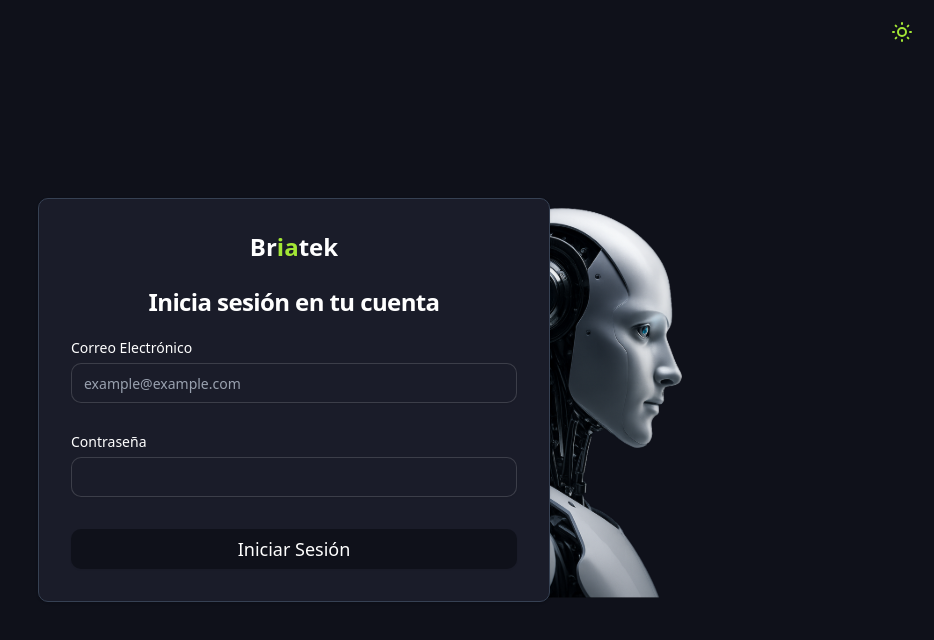
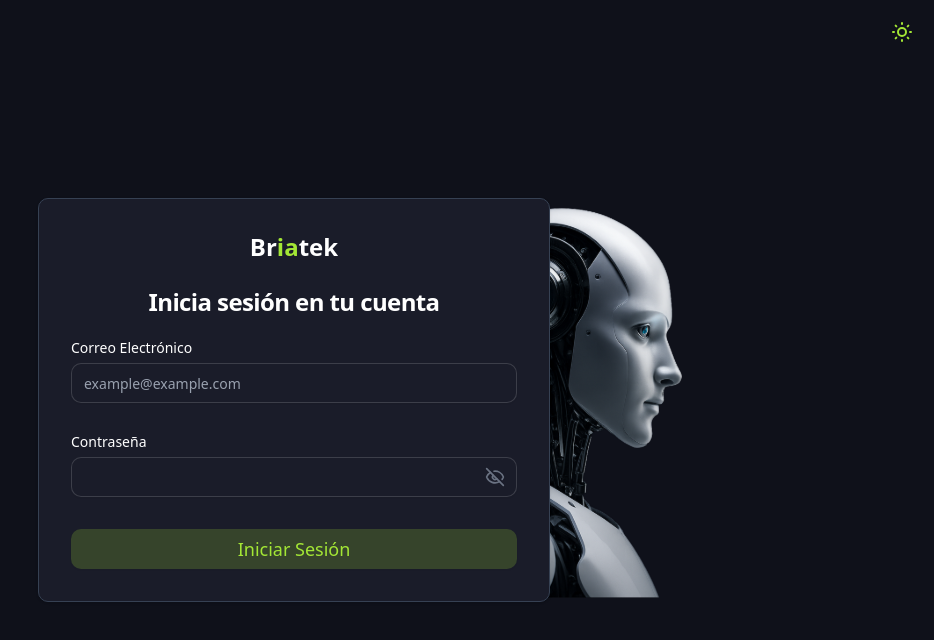
Before and after one commit to leo26275/briatek_auth_front, a React (Vite) app: page / in a window 1280 px wide. Shown: the top 640 px of the page, without its empty margins (346-1280 px from the left). Built offline with nearby package versions, Linux system fonts and the light colour scheme.

Commit message:
tag: updating custom button and input component

```diff
--- a/src/components/common/BRTKButton.tsx
+++ b/src/components/common/BRTKButton.tsx
@@ -18,7 +18,7 @@
         <Button
             className={cn(
                 `${className ?? ''}`,
-                'text-white bg-primary hover:bg-primary/90 focus:ring-4 focus:outline-none font-medium rounded-lg text-lg px-5 py-2.5 text-center',
+                'text-white bg-primary hover:bg-primary/80 dark:text-custom-green dark:bg-custom-green-100 dark:hover:bg-custom-green-200 focus:ring-4 focus:outline-none font-medium rounded-lg text-lg px-5 py-2.5 text-center',
             )}
             disabled={disabled}
             type={type}
--- a/src/components/common/BRTKInput.tsx
+++ b/src/components/common/BRTKInput.tsx
@@ -1,9 +1,20 @@
+import { useState } from 'react';
+import { EyeIcon, EyeOffIcon } from 'lucide-react';
 import type { FieldValues } from 'react-hook-form';
 // components
-import { FormControl, FormField, FormItem, FormLabel, FormMessage } from '../ui/form';
+import {
+    FormControl,
+    FormDescription,
+    FormField,
+    FormItem,
+    FormLabel,
+    FormMessage,
+} from '../ui/form';
 import { Input } from '../ui/input';
 // data
 import type { BRTKInputProps } from '@/data/types';
+// utils
+import { cn } from '@/lib/utils';
 
 const BRTKInput = <T extends FieldValues>({
     control,
@@ -11,7 +22,11 @@
     label,
     placeholder,
     isLoading,
+    type = 'text',
+    extra,
 }: BRTKInputProps<T>) => {
+    const [showPassword, setShowPassword] = useState(false);
+
     return (
         <FormField
             control={control}
@@ -22,14 +37,43 @@
                         {label}
                     </FormLabel>
                     <FormControl>
-                        <Input
-                            className="bg-white text-primary border rounded-lg h-[40px] focus:border-custom-green dark:bg-secondary dark:text-white dark:placeholder-gray-400 dark:focus:ring-blue-900"
-                            disabled={isLoading}
-                            placeholder={placeholder}
-                            {...field}
-                        />
+                        <div className="relative">
+                            <Input
+                                className={cn(
+                                    `${type == 'password' ? 'pr-10' : ''}`,
+                                    'bg-white text-primary border rounded-lg h-[40px] focus:border-custom-green dark:bg-secondary dark:text-white dark:placeholder-gray-400 dark:focus:ring-blue-900',
+                                )}
+                                disabled={isLoading}
+                                placeholder={placeholder}
+                                type={
+                                    type == 'password'
+                                        ? showPassword
+                                            ? 'text'
+                                            : 'password'
+                                        : type
+                                }
+                                {...field}
+                            />
+
+                            {type == 'password' &&
+                                (showPassword ? (
+                                    <EyeIcon
+                                        className="cursor-pointer absolute right-3 top-1/2 h-5 w-5 text-gray-500 -translate-y-1/2"
+                                        aria-hidden="true"
+                                        onClick={() => setShowPassword((prev) => !prev)}
+                                    />
+                                ) : (
+                                    <EyeOffIcon
+                                        className="cursor-pointer absolute right-3 top-1/2 h-5 w-5 text-gray-500 -translate-y-1/2"
+                                        aria-hidden="true"
+                                        onClick={() => setShowPassword((prev) => !prev)}
+                                    />
+                                ))}
+                        </div>
                     </FormControl>
                     <FormMessage />
+
+                    {extra && <FormDescription>{extra}</FormDescription>}
                 </FormItem>
             )}
         />
--- a/src/data/types/index.ts
+++ b/src/data/types/index.ts
@@ -2,12 +2,38 @@
 import type { z } from 'zod';
 
 import { authFormSchema } from '@/data/schemas';
+
+type HTMLInputTypeAttribute =
+    | 'button'
+    | 'checkbox'
+    | 'color'
+    | 'date'
+    | 'datetime-local'
+    | 'email'
+    | 'file'
+    | 'hidden'
+    | 'image'
+    | 'month'
+    | 'number'
+    | 'password'
+    | 'radio'
+    | 'range'
+    | 'reset'
+    | 'search'
+    | 'submit'
+    | 'tel'
+    | 'text'
+    | 'time'
+    | 'url'
+    | 'week'
+    | (string & {});
 
 export type BRTKInputBaseProps<T extends FieldValues> = {
     control: Control<T>;
     name: Path<T>;
     label: string;
     extra?: string;
+    type?: HTMLInputTypeAttribute;
 };
 
 export type BRTKInputProps<T extends FieldValues> = BRTKInputBaseProps<T> & {
--- a/src/features/auth/components/AuthForm.tsx
+++ b/src/features/auth/components/AuthForm.tsx
@@ -40,6 +40,7 @@
                     label="Contraseña"
                     control={form.control}
                     isLoading={false}
+                    type="password"
                 />
 
                 <BRTKButton type="submit" label="Iniciar Sesión" className="w-full" />
--- a/src/index.css
+++ b/src/index.css
@@ -40,6 +40,8 @@
     --color-sidebar-border: var(--sidebar-border);
     --color-sidebar-ring: var(--sidebar-ring);
     --color-custom-green: var(--custom-green);
+    --color-custom-green-100: var(--custom-green-100);
+    --color-custom-green-200: var(--custom-green-200);
 }
 
 :root {
@@ -76,6 +78,8 @@
     --sidebar-border: oklch(0.922 0 0);
     --sidebar-ring: oklch(0.708 0 0);
     --custom-green: #a3e635;
+    --custom-green-100: #a3e63533;
+    --custom-green-200: #82c34133;
 }
 
 .dark {
@@ -110,7 +114,6 @@
     --sidebar-accent-foreground: oklch(0.985 0 0);
     --sidebar-border: oklch(1 0 0 / 10%);
     --sidebar-ring: oklch(0.556 0 0);
-    --custom-green: #a3e635;
 }
 
 @layer base {
```
